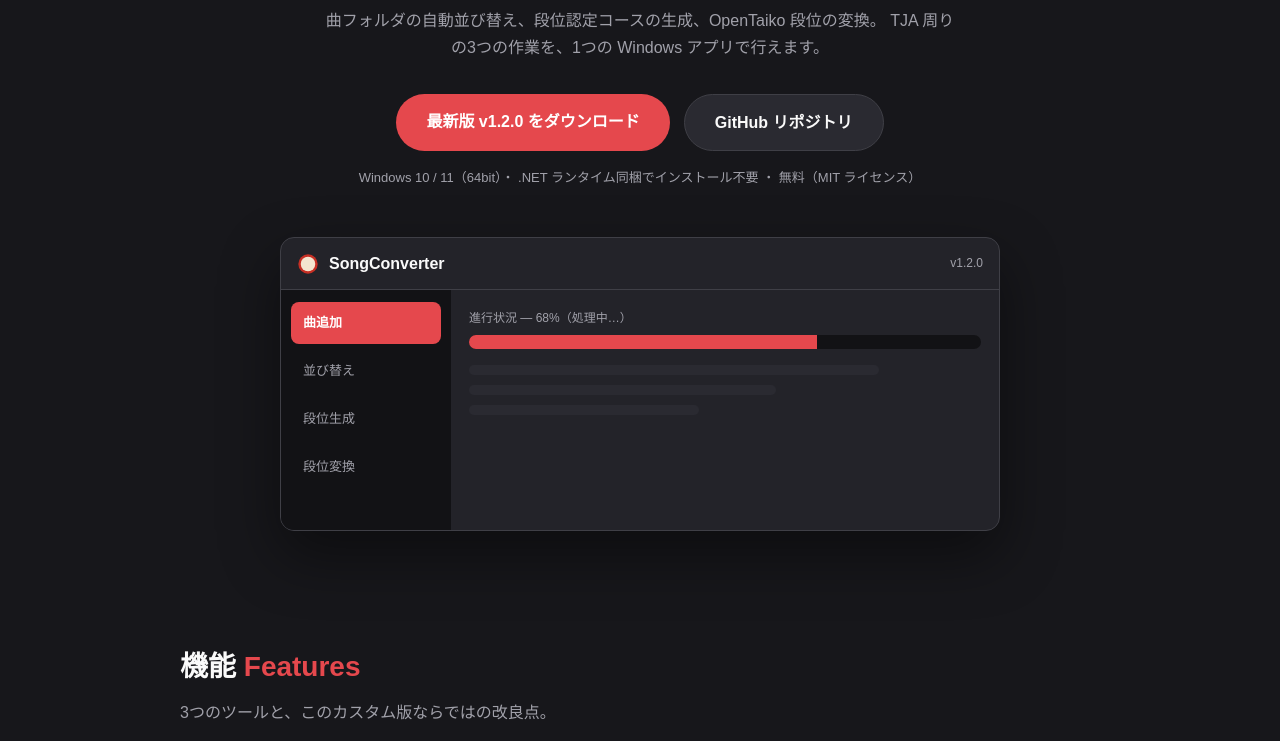
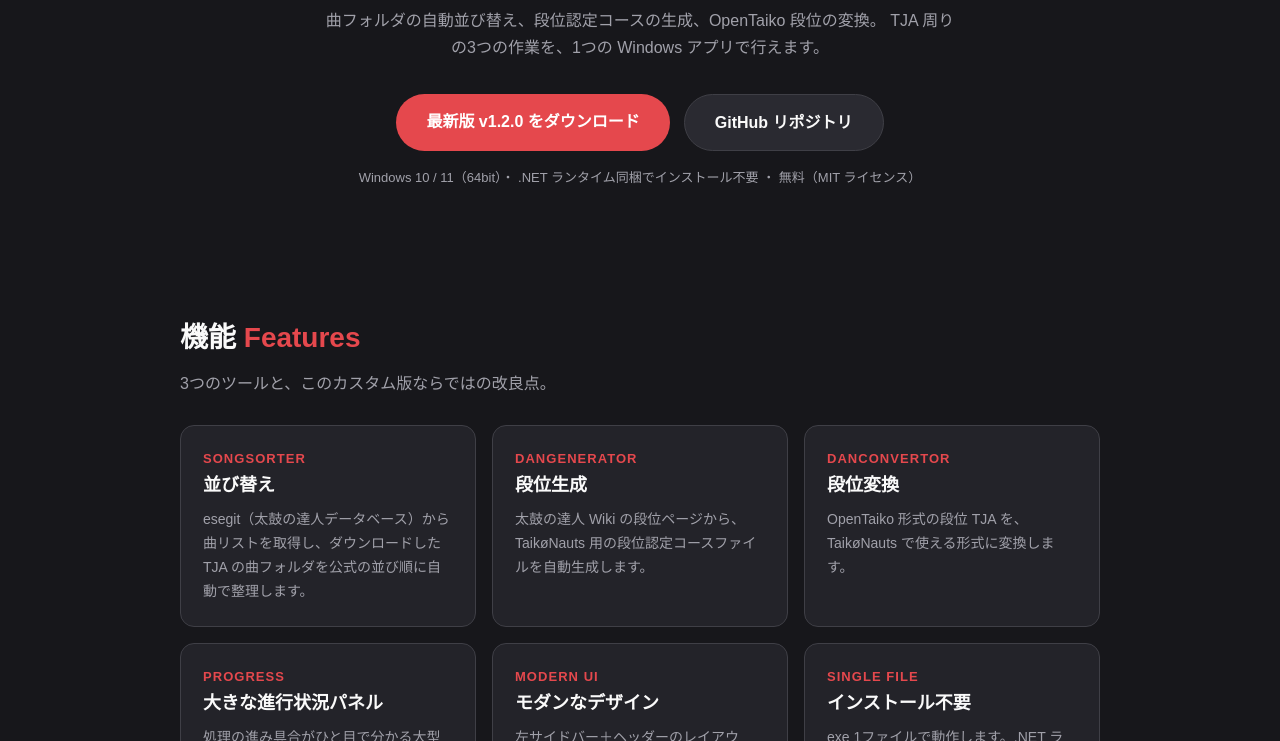
Before and after one commit to taniniya/SongConverter, a plain HTML site: page docs/index.html in a window 1280 px wide. Shown: the part 359-1100 px from the top of the page. Drawn offline with Linux system fonts and the light colour scheme.

Commit message:
ヒーローの画面イメージ（モック）を削除

```diff
--- a/docs/index.html
+++ b/docs/index.html
@@ -58,34 +58,6 @@
   .btn-primary:hover { background: var(--accent-dark); }
   .btn-ghost { background: var(--panel2); color: var(--text); border: 1px solid var(--border); }
   .hero .meta { margin-top: 16px; font-size: 13px; color: var(--sub); }
-
-  /* CSS mock of the app window */
-  .mock {
-    margin: 48px auto 0; max-width: 720px; text-align: left;
-    background: var(--panel); border: 1px solid var(--border); border-radius: 14px;
-    overflow: hidden; box-shadow: 0 24px 60px rgba(0,0,0,0.45);
-  }
-  .mock-head {
-    display: flex; align-items: center; gap: 10px;
-    padding: 12px 16px; border-bottom: 1px solid var(--border);
-    font-weight: 700;
-  }
-  .mock-head .ver { margin-left: auto; color: var(--sub); font-size: 12px; font-weight: 400; }
-  .mock-body { display: flex; min-height: 240px; }
-  .mock-side {
-    width: 170px; background: var(--input); padding: 12px 10px; flex-shrink: 0;
-  }
-  .mock-side div {
-    padding: 10px 12px; border-radius: 8px; font-size: 13px; color: var(--sub); margin-bottom: 6px;
-  }
-  .mock-side div.on { background: var(--accent); color: #fff; font-weight: 700; }
-  .mock-main { flex: 1; padding: 18px; }
-  .mock-main .bar-label { font-size: 12px; color: var(--sub); margin-bottom: 6px; }
-  .mock-bar { height: 14px; background: var(--input); border-radius: 7px; overflow: hidden; margin-bottom: 16px; }
-  .mock-bar i { display: block; height: 100%; width: 68%; background: var(--accent); }
-  .mock-line { height: 10px; background: var(--panel2); border-radius: 5px; margin-bottom: 10px; }
-  .mock-line.w60 { width: 60%; } .mock-line.w80 { width: 80%; } .mock-line.w45 { width: 45%; }
-  @media (max-width: 640px) { .mock-side { display: none; } }
 
   section { padding: 56px 0 8px; }
   h2 { font-size: 28px; margin: 0 0 8px; }
@@ -191,29 +163,6 @@
       <a class="btn btn-ghost" href="https://github.com/taniniya/SongConverter">GitHub リポジトリ</a>
     </div>
     <p class="meta">Windows 10 / 11（64bit）・ .NET ランタイム同梱でインストール不要 ・ 無料（MIT ライセンス）</p>
-
-    <div class="mock" aria-hidden="true">
-      <div class="mock-head">
-        <svg width="22" height="22" viewBox="0 0 100 100"><circle cx="50" cy="50" r="44" fill="#c62f24"/><circle cx="50" cy="50" r="33" fill="#f3e5cf"/></svg>
-        SongConverter
-        <span class="ver">v1.2.0</span>
-      </div>
-      <div class="mock-body">
-        <div class="mock-side">
-          <div class="on">曲追加</div>
-          <div>並び替え</div>
-          <div>段位生成</div>
-          <div>段位変換</div>
-        </div>
-        <div class="mock-main">
-          <div class="bar-label">進行状況 — 68%（処理中…）</div>
-          <div class="mock-bar"><i></i></div>
-          <div class="mock-line w80"></div>
-          <div class="mock-line w60"></div>
-          <div class="mock-line w45"></div>
-        </div>
-      </div>
-    </div>
   </div>
 
   <section id="features">
```
